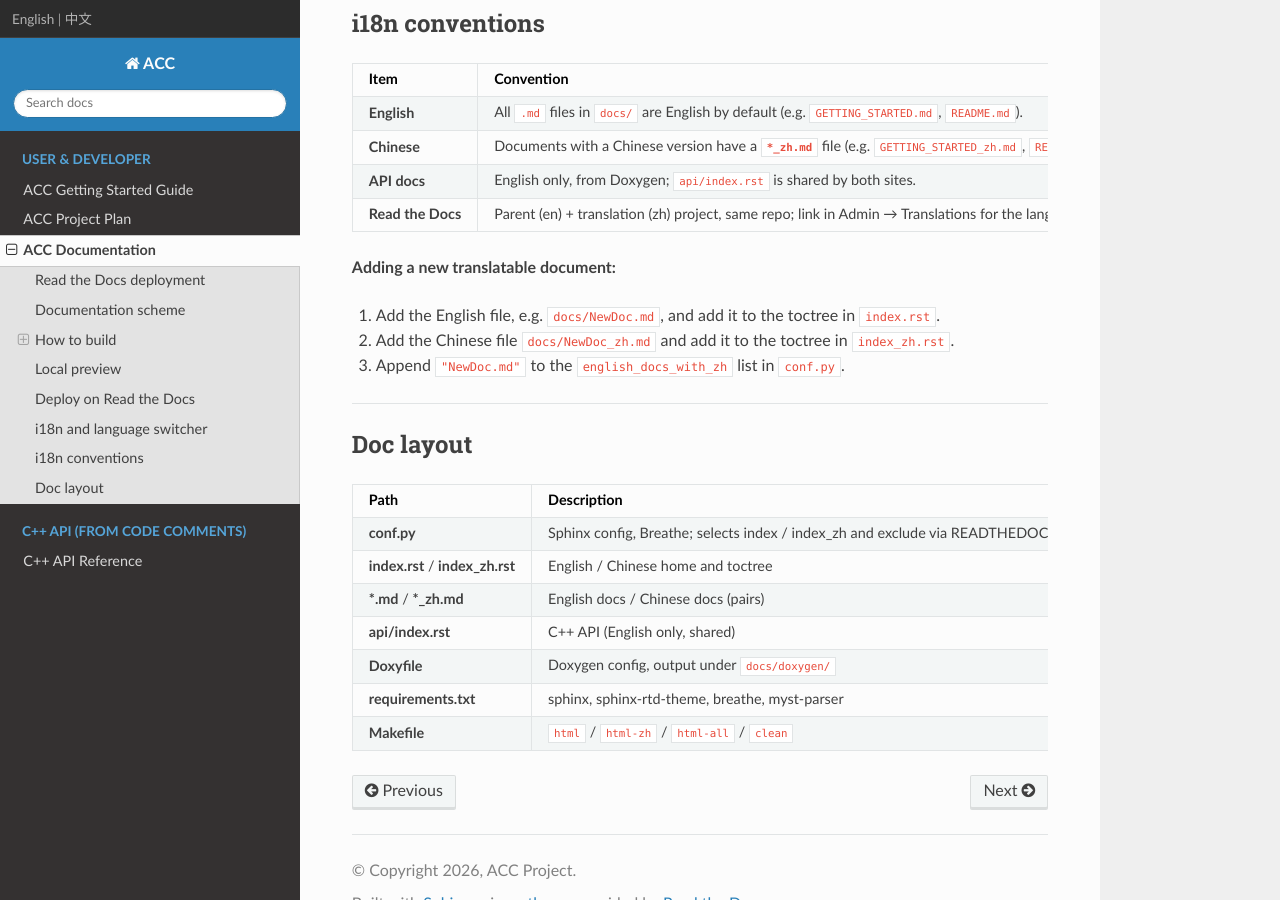
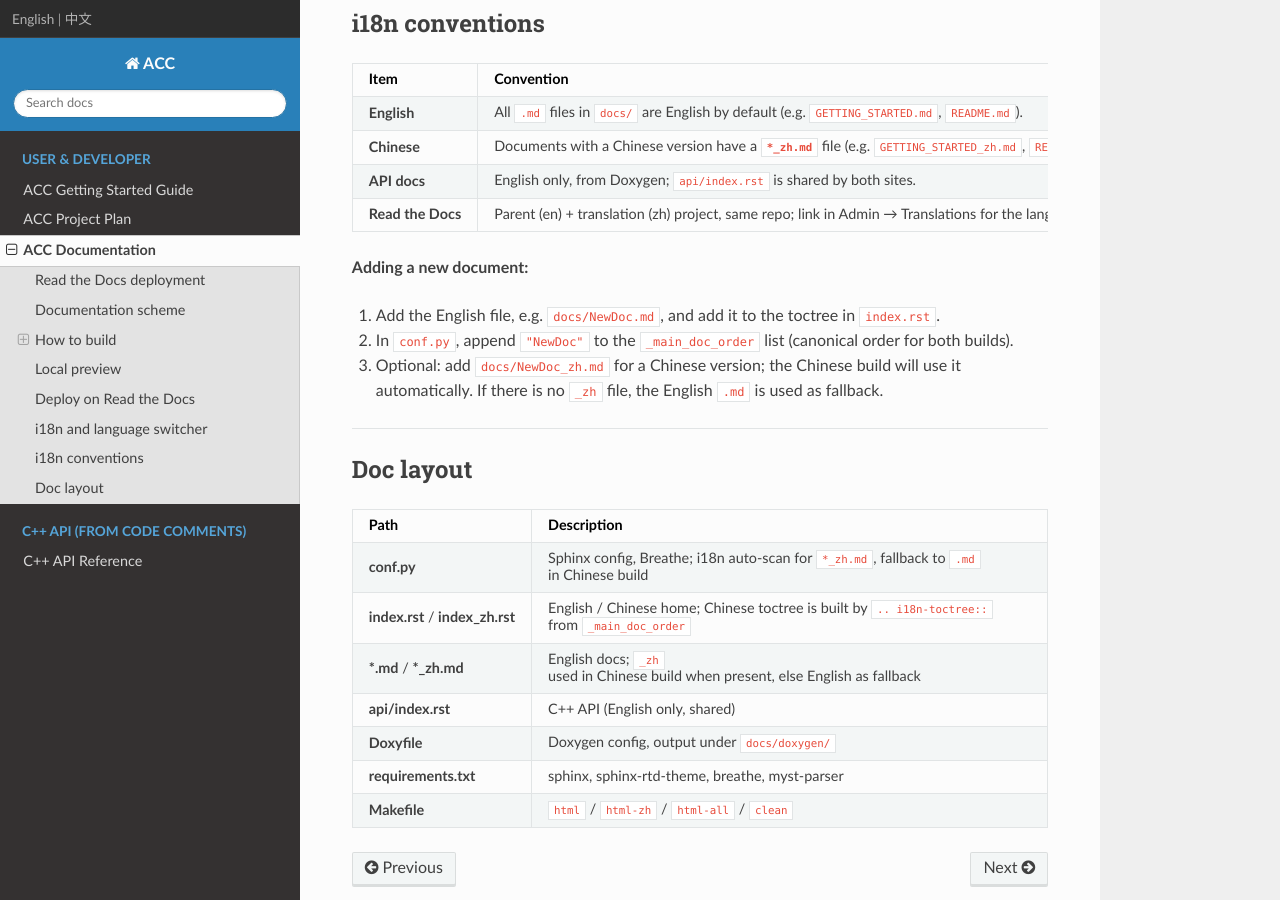
Before and after one commit to blueyi/acc, a Sphinx documentation site: the page built from docs/README.md, in a window 1280 px wide and 900 px high, scrolled down 2925 px. Built offline with Sphinx 7.4.7 and the Read the Docs theme 3.1.0, drawn with Linux system fonts in a browser that asks for light colours.

Commit message:
auto add md to documents

```diff
--- a/docs/README.md
+++ b/docs/README.md
@@ -127,11 +127,11 @@
 | **API docs** | English only, from Doxygen; `api/index.rst` is shared by both sites. |
 | **Read the Docs** | Parent (en) + translation (zh) project, same repo; link in Admin → Translations for the language switcher. |
 
-**Adding a new translatable document:**
+**Adding a new document:**
 
 1. Add the English file, e.g. `docs/NewDoc.md`, and add it to the toctree in `index.rst`.
-2. Add the Chinese file `docs/NewDoc_zh.md` and add it to the toctree in `index_zh.rst`.
-3. Append `"NewDoc.md"` to the `english_docs_with_zh` list in `conf.py`.
+2. In `conf.py`, append `"NewDoc"` to the `_main_doc_order` list (canonical order for both builds).
+3. Optional: add `docs/NewDoc_zh.md` for a Chinese version; the Chinese build will use it automatically. If there is no `_zh` file, the English `.md` is used as fallback.
 
 ---
 
@@ -139,9 +139,9 @@
 
 | Path | Description |
 |------|-------------|
-| **conf.py** | Sphinx config, Breathe; selects index / index_zh and exclude via READTHEDOCS_LANGUAGE |
-| **index.rst** / **index_zh.rst** | English / Chinese home and toctree |
-| **\*.md** / **\*_zh.md** | English docs / Chinese docs (pairs) |
+| **conf.py** | Sphinx config, Breathe; i18n auto-scan for `*_zh.md`, fallback to `.md` in Chinese build |
+| **index.rst** / **index_zh.rst** | English / Chinese home; Chinese toctree is built by `.. i18n-toctree::` from `_main_doc_order` |
+| **\*.md** / **\*_zh.md** | English docs; `_zh` used in Chinese build when present, else English as fallback |
 | **api/index.rst** | C++ API (English only, shared) |
 | **Doxyfile** | Doxygen config, output under `docs/doxygen/` |
 | **requirements.txt** | sphinx, sphinx-rtd-theme, breathe, myst-parser |
--- a/docs/conf.py
+++ b/docs/conf.py
@@ -1,5 +1,5 @@
 # ACC documentation - Sphinx + Breathe (C++ API from Doxygen XML)
-# i18n: English = default (.md); Chinese = *_zh.md. Two builds via READTHEDOCS_LANGUAGE.
+# i18n: English = default (.md); Chinese = *_zh.md when present, else fallback to .md. Two builds via READTHEDOCS_LANGUAGE.
 
 import os
 
@@ -29,20 +29,47 @@
     "capability-radar-roadmap.md",
 ]
 
-# Dual-file i18n: English .md + Chinese _zh.md. RtD sets READTHEDOCS_LANGUAGE for zh project.
-# RtD uses lowercase with hyphen (e.g. zh-cn); accept zh-cn, zh_CN, zh.
+# ---------------------------------------------------------------------------
+# i18n: auto-scan for *_zh.md; Chinese build uses _zh when present else falls back to .md
+# ---------------------------------------------------------------------------
+_docs_dir = os.path.dirname(os.path.abspath(__file__))
+_base_exclude_set = set(base_exclude)
+
+def _scan_md_and_zh():
+    """Return (docs_with_zh, main_doc_order). docs_with_zh = set of base names that have a _zh.md."""
+    docs_with_zh = set()
+    for f in os.listdir(_docs_dir):
+        if not f.endswith(".md") or f in _base_exclude_set:
+            continue
+        if f.endswith("_zh.md"):
+            base = f[:-6]  # strip _zh.md
+            docs_with_zh.add(base)
+    # Canonical order of main user docs (must match index.rst first toctree; add new docs here)
+    main_doc_order = ["GETTING_STARTED", "PROJECT_PLAN", "README"]
+    return docs_with_zh, main_doc_order
+
+_docs_with_zh, _main_doc_order = _scan_md_and_zh()
+
+# Chinese toctree: prefer X_zh if exists, else X (fallback to English .md)
+i18n_main_toctree = [
+    (x + "_zh") if x in _docs_with_zh else x for x in _main_doc_order
+]
+# Append any _zh-only doc not in main order (optional)
+for x in sorted(_docs_with_zh):
+    if x not in _main_doc_order:
+        i18n_main_toctree.append(x + "_zh")
+
 build_lang = (os.environ.get("READTHEDOCS_LANGUAGE") or "en").strip().lower().replace("_", "-")
 if build_lang in ("zh-cn", "zh") or build_lang.startswith("zh-"):
     language = "zh_CN"
-    # Use master_doc = "index" so Sphinx outputs index.html (required by Read the Docs). index.rst is filled by pre_build copy of index_zh.rst when READTHEDOCS_LANGUAGE=zh-cn.
     master_doc = "index"
-    # Exclude English-only .md and index_zh.rst (content is in index.rst after pre_build copy)
-    english_docs_with_zh = [
-        "GETTING_STARTED.md",
-        "PROJECT_PLAN.md",
-        "README.md",
-    ]
-    exclude_patterns = base_exclude + ["index_zh.rst", "index_zh.md"] + english_docs_with_zh
+    # Exclude only English .md that have a _zh counterpart; keep .md without _zh as fallback
+    exclude_en_with_zh = [x + ".md" for x in _docs_with_zh]
+    exclude_patterns = (
+        base_exclude
+        + ["index_zh.rst", "index_zh.md"]
+        + exclude_en_with_zh
+    )
 else:
     language = "en"
     master_doc = "index"
@@ -66,3 +93,50 @@
 
 # MyST
 myst_enable_extensions = ["deflist", "tasklist"]
+
+
+# ---------------------------------------------------------------------------
+# Custom directive: i18n-toctree (for index_zh.rst) uses i18n_main_toctree
+# ---------------------------------------------------------------------------
+def _setup_i18n_toctree(app):
+    from docutils.parsers.rst import Directive
+    from docutils.parsers.rst import directives
+    from sphinx.addnodes import toctree as toctree_node
+
+    class I18nToctreeDirective(Directive):
+        has_content = False
+        optional_arguments = 0
+        required_arguments = 0
+        option_spec = {
+            "caption": directives.unchanged,
+            "maxdepth": directives.unchanged,
+        }
+
+        def run(self):
+            env = self.state.document.settings.env
+            raw = getattr(env.config, "i18n_main_toctree", [])
+            entries = [e for e in raw if e]
+            caption = self.options.get("caption", "")
+            maxdepth_str = self.options.get("maxdepth", "2")
+            try:
+                maxdepth = int(maxdepth_str)
+            except ValueError:
+                maxdepth = 2
+            node = toctree_node()
+            node["entries"] = [(e, "") for e in entries]
+            node["includefiles"] = list(entries)
+            node["caption"] = caption
+            node["maxdepth"] = maxdepth
+            node["hidden"] = False
+            node["includehidden"] = False
+            node["titlesonly"] = False
+            node["glob"] = None
+            node["numbered"] = 0
+            return [node]
+
+    app.add_directive("i18n-toctree", I18nToctreeDirective)
+
+
+def setup(app):
+    app.add_config_value("i18n_main_toctree", i18n_main_toctree, "env")
+    _setup_i18n_toctree(app)
--- a/docs/index_zh.rst
+++ b/docs/index_zh.rst
@@ -5,13 +5,9 @@
 
 **基于 LLVM/MLIR 的 AI 编译器，用于学习与实践。**
 
-.. toctree::
+.. i18n-toctree::
    :maxdepth: 2
    :caption: 用户与开发者
-
-   GETTING_STARTED_zh
-   PROJECT_PLAN_zh
-   README_zh
 
 .. toctree::
    :maxdepth: 2
```
